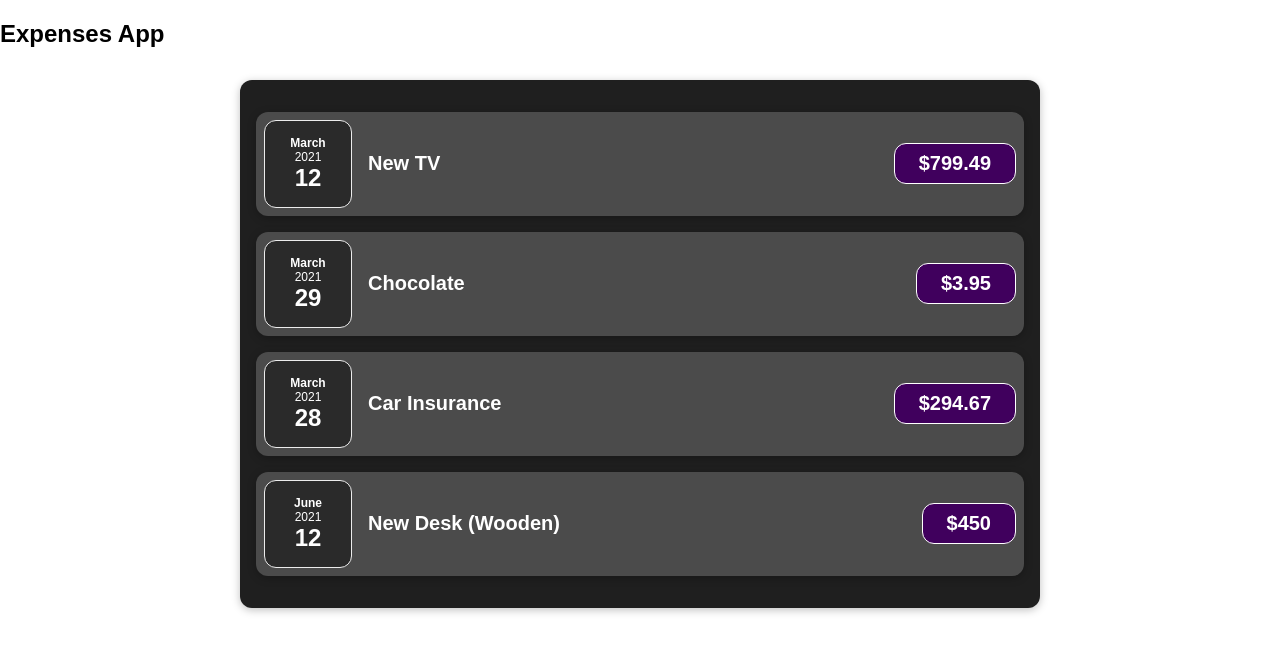
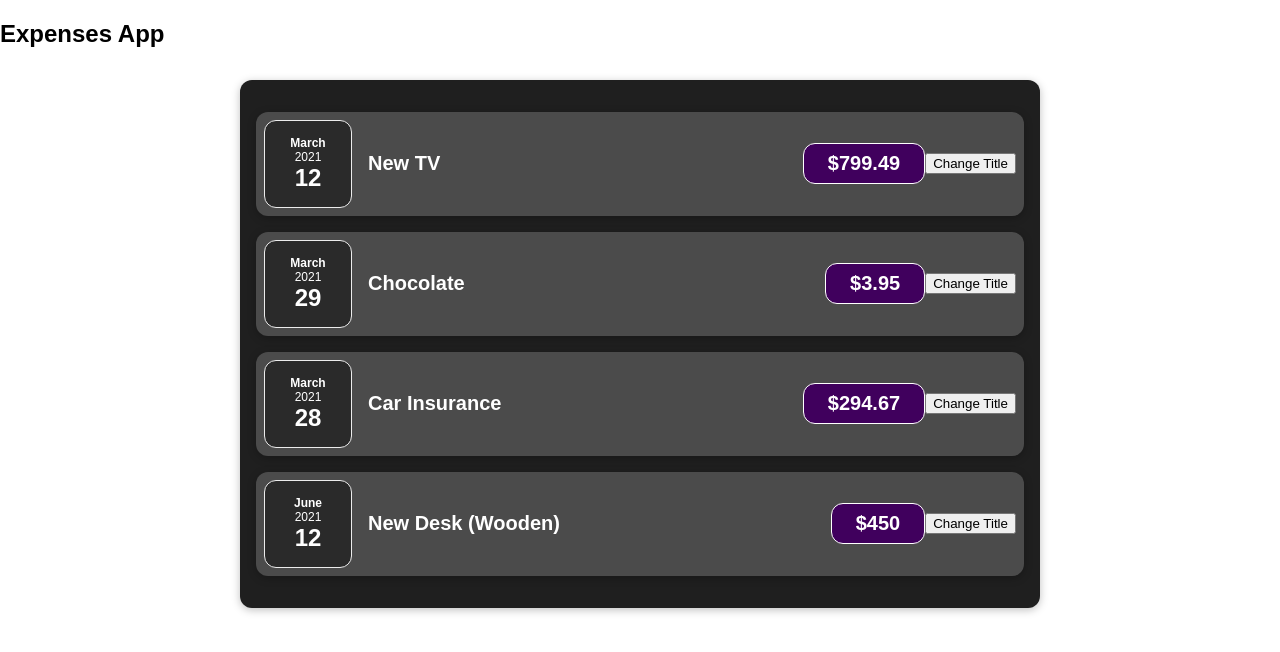
Before and after one commit to t-kowalewski/react-tut-app, a React (Create React App) app: page / in a window 1280 px wide. Shown: the top 652 px of the page. Built offline with nearby package versions, Linux system fonts and the light colour scheme.

Commit message:
add state demo

```diff
--- a/src/components/Expenses/ExpenseItem.js
+++ b/src/components/Expenses/ExpenseItem.js
@@ -1,16 +1,26 @@
+import { useState } from 'react';
+
 import Card from '../UI/Card';
 import ExpenseDate from './ExpenseDate';
 import './ExpenseItem.css'; //import css in component
 
 const ExpenseItem = (props) => {
+  const [title, setTitle] = useState(props.title);
+
+  const clickHandler = () => {
+    setTitle('Clicked!');
+  };
+
   return (
     <Card className='expense-item'>
       <ExpenseDate date={props.date} />
 
       <div className='expense-item__description'>
-        <h2>{props.title}</h2>
+        <h2>{title}</h2>
         <div className='expense-item__price'>${props.amount}</div>
       </div>
+
+      <button onClick={clickHandler}>Change Title</button>
     </Card>
   );
 };
```
Also changed, not shown: src/components/NewExpense/NewExpense.js (added).
